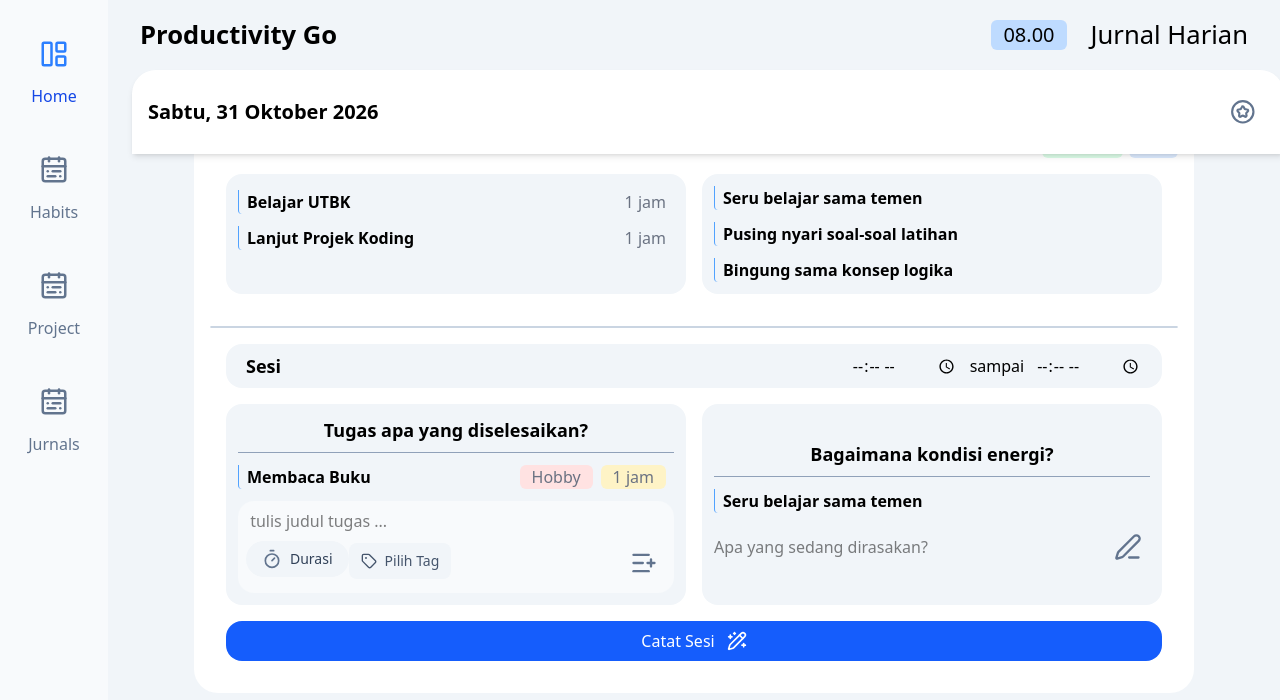
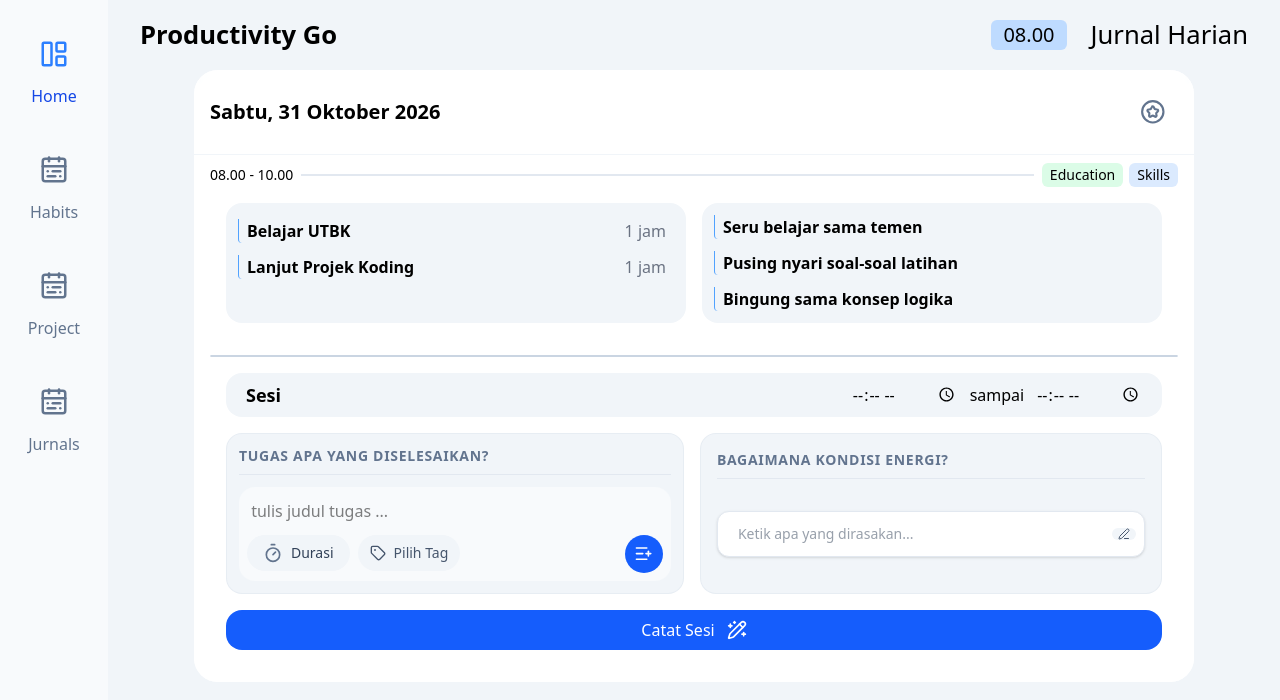
Before and after one commit to alkhudori1026/project-nov, a Next.js app: page / in a window 1280 px wide. Shown: the top 700 px of the page. Built offline with nearby package versions, Linux system fonts and the light colour scheme.

Commit message:
Refactor Home component to manage tasks and reflections; add scroll handling and update DurationPicker and TagPicker components for improved functionality

```diff
--- a/src/app/page.tsx
+++ b/src/app/page.tsx
@@ -10,8 +10,21 @@ import {
   Tag,
   PencilSparkles,
   PenLine,
-  Timer,
+  Trash2,
 } from "lucide-react";
+
+// 1. Kontrak Tipe Data: Bentuk pasti dari satu objek tugas
+interface Tugas {
+  id: string; // Identitas unik (penting untuk React Key)
+  nama: string; // Hasil dari input teks
+  durasi: string; // Hasil dari DurationPicker
+  tag: string; // Hasil dari TagPicker
+}
+
+interface Refleksi {
+  id: string;
+  teks: string;
+}
 
 import { useState } from "react";
 
@@ -31,13 +44,93 @@ export default function Home() {
     // Langsung jadikan tag baru tersebut sebagai yang terpilih
     setTagAktif(tagBaru);
   };
+  const [isScrolled, setIsScrolled] = useState(false);
+
+  // 2. Fungsi membaca pergerakan scroll
+  const tanganiScroll = (e: React.UIEvent<HTMLDivElement>) => {
+    // Jika guliran melewati batas 10px, anggap statusnya "sedang di-scroll"
+    setIsScrolled(e.currentTarget.scrollTop > 10);
+  };
+
+  // 2. Gudang Penyimpanan: Array yang menampung tugas jadi
+  const [daftarTugas, setDaftarTugas] = useState<Tugas[]>([]);
+
+  // 3. Ban Berjalan (Bahan Baku Sementara)
+  const [inputNamaTugas, setInputNamaTugas] = useState("");
+  const [inputDurasi, setInputDurasi] = useState("");
+  const [inputTag, setInputTag] = useState("");
+
+  const tanganiTambahTugas = () => {
+    // A. Validasi: Jangan proses jika nama tugas kosong
+    if (!inputNamaTugas.trim()) return;
+
+    // B. Rakit Objek Baru
+    const tugasBaru: Tugas = {
+      id: crypto.randomUUID(), // Menghasilkan ID unik standar industri
+      nama: inputNamaTugas,
+      durasi: inputDurasi || "0 j 0 m", // Fallback jika lupa diisi
+      tag: inputTag || "Tanpa Tag", // Fallback jika lupa diisi
+    };
+
+    // C. Pindahkan ke Gudang (Gabungkan dengan data yang sudah ada)
+    setDaftarTugas([...daftarTugas, tugasBaru]);
+
+    // D. Bersihkan Ban Berjalan (Reset form ke kosong)
+    setInputNamaTugas("");
+    setInputDurasi("");
+    setInputTag("");
+  };
+
+  const tanganiHapusTugas = (idYangDihapus: string) => {
+    // Filter akan menghasilkan array baru yang hanya berisi tugas
+    // yang ID-nya TIDAK SAMA dengan idYangDihapus
+    const daftarBaru = daftarTugas.filter(
+      (tugas) => tugas.id !== idYangDihapus,
+    );
+
+    // Timpa gudang lama dengan array baru yang sudah bersih
+    setDaftarTugas(daftarBaru);
+  };
+
+  const [daftarRefleksi, setDaftarRefleksi] = useState<Refleksi[]>([]);
+
+  // 3. Ban Berjalan (Input Teks Sementara)
+  const [inputRefleksi, setInputRefleksi] = useState("");
+
+  const tanganiTambahRefleksi = () => {
+    if (!inputRefleksi.trim()) return; // Cegah input kosong
+
+    const refleksiBaru: Refleksi = {
+      id: crypto.randomUUID(),
+      teks: inputRefleksi,
+    };
+
+    setDaftarRefleksi([...daftarRefleksi, refleksiBaru]);
+    setInputRefleksi(""); // Bersihkan kolom input
+  };
+
+  const tanganiHapusRefleksi = (idYangDihapus: string) => {
+    setDaftarRefleksi(daftarRefleksi.filter((r) => r.id !== idYangDihapus));
+  };
+
   return (
     <div className="grid grid-cols-[1fr_16fr] grid-rows-[auto_1fr] h-screen ">
       <Navigation viewAktif={viewAktif} onUbahView={setViewAktif} />
       <TopBar />
       {/*-----[ Main Page ]-----*/}
-      <div className="bg-slate-100 px-6 flex-1 pb-2 overflow-y-auto no-scrollbar">
-        <header className="bg-white rounded-t-3xl flex justify-between items-center p-4 shadow-md max-w-250 min-w-[90%] fixed z-50">
+      <div
+        className="bg-slate-100 px-6 flex-1 pb-2 overflow-y-auto no-scrollbar relative"
+        onScroll={tanganiScroll}
+      >
+        <div className="max-w-250 mx-auto bg-white rounded-3xl SHADOW-SM relative">
+          <header
+            className={`sticky top-0 z-20 flex justify-between items-center p-4 bg-white/75 backdrop-blur-sm transition-all duration-300 border-b
+            ${
+              isScrolled
+                ? "rounded-none shadow-md border-transparent" // Kondisi 2: Saat di-scroll (Tegas & Melayang)
+                : "rounded-t-3xl shadow-none border-slate-100" // Kondisi 1: Saat diam di atas (Menyatu dengan kartu)
+            }`}
+          >
             <h1 className="font-semibold text-xl">Sabtu, 31 Oktober 2026</h1>
             <IconButton
               icon={CircleStar}
@@ -49,7 +142,7 @@ export default function Home() {
               onClick={() => setIsFavorite(!isFavorite)}
             />
           </header>
-        <div className="bg-white rounded-b-3xl max-w-250 mx-auto min-h-max p-4 pt-0 mt-16 ">
+          <div className="bg-white rounded-b-3xl  min-h-max p-4 pt-2">
             <section id="log-sesi">
               <div className="flex items-center gap-2">
                 {/* Teks Jam: Ditahan agar tidak pernah patah baris atau menyusut */}
@@ -91,7 +184,9 @@ export default function Home() {
                     </h3>
                   </div>
                   <div className="w-full border-l border-blue-400 rounded-b-sm px-2">
-                  <h3 className="font-semibold">Bingung sama konsep logika</h3>
+                    <h3 className="font-semibold">
+                      Bingung sama konsep logika
+                    </h3>
                   </div>
                 </div>
               </div>
@@ -111,62 +206,117 @@ export default function Home() {
                 </div>
               </div>
               <div className="flex flex-col md:flex-row gap-4">
-              <div className="bg-slate-100 rounded-2xl w-full min-h-15 p-3 gap-3 flex flex-col items-center justify-center">
-                <h2 className="border-b border-slate-400 w-full text-center font-semibold text-lg pb-2">
+                <div className="bg-slate-100 border border-slate-200/60 rounded-2xl w-full min-h-15 p-3 gap-3 flex flex-col items-center justify-start">
+                  <h2 className="border-b border-slate-200 w-full text-left font-semibold text-sm text-slate-500 pb-2 uppercase tracking-wider">
                     Tugas apa yang diselesaikan?
                   </h2>
-                <div className="flex justify-between w-full border-l border-blue-400 rounded-b-sm px-2">
-                  <h3 className="font-semibold">Membaca Buku</h3>
-                  <div className="flex gap-2">
-                    <span className="text-gray-500 bg-red-100 rounded-md px-3">
-                      Hobby
+                  {daftarTugas.map((tugas) => (
+                    <div
+                      key={tugas.id}
+                      className="group relative flex justify-between items-center w-full bg-white rounded-r-md pl-4 pr-3 py-2 shadow-sm hover:shadow-md transition-shadow duration-300 overflow-hidden
+                                before:absolute before:inset-y-0 before:left-0 before:w-[2px] before:bg-blue-600
+                                hover:before:w-[4px] before:transition-all before:duration-300 before:ease-out"
+                    >
+                      <div className="flex items-center">
+                        <div className="w-0 opacity-0 overflow-hidden group-hover:w-9 group-hover:opacity-100 transition-all duration-300 ease-out flex shrink-0">
+                          <IconButton
+                            icon={Trash2}
+                            onClick={() => tanganiHapusTugas(tugas.id)}
+                            // 3. Tombol tetap berukuran solid (w-8 h-8) di dalam pintunya
+                            className="w-8 h-8 !text-red-400 hover:!text-red-600 hover:!bg-red-50 focus:opacity-100 shrink-0"
+                          />
+                        </div>
+                        <h3 className="text-left font-medium text-slate-700">
+                          {tugas.nama}
+                        </h3>
+                      </div>
+                      <div className="flex gap-2 shrink-0">
+                        <span className="text-xs font-medium text-emerald-700 bg-emerald-50 border border-emerald-200/60 rounded-md px-2 py-1">
+                          {tugas.tag}
                         </span>
-                    <span className="text-gray-500 bg-amber-100 rounded-md px-3">
-                      1 jam
+                        <span className="text-xs font-medium text-amber-700 bg-amber-50 border border-amber-200/60 rounded-md px-2 py-1">
+                          {tugas.durasi}
                         </span>
                       </div>
                     </div>
+                  ))}
                   <div className=" bg-slate-50 p-2 rounded-2xl flex flex-wrap justify-between w-full gap-2">
                     <input
                       type="text"
                       placeholder=" tulis judul tugas ..."
-                    className="outline-none"
+                      className="outline-none h-8"
+                      value={inputNamaTugas} // Layar membaca dari state
+                      onChange={(e) => setInputNamaTugas(e.target.value)}
                     ></input>
                     <div className="flex gap-2 w-full justify-between">
-                    <div>
+                      <div className="flex gap-2">
                         <DurationPicker
-                        onPilihDurasi={(hasil) => setDurasiTugas(hasil)}
+                          onPilihDurasi={setInputDurasi}
+                          durasiTerpilih={inputDurasi}
                         />
                         <TagPicker
                           daftarTag={daftarTagGlobal}
-                        tagTerpilih={tagAktif}
-                        onPilihTag={(tag) => setTagAktif(tag)}
-                        onBuatTagBaru={tanganiBuatTagBaru}
+                          tagTerpilih={inputTag} // Sambungkan ke ban berjalan inputTag, bukan tagAktif
+                          onPilihTag={setInputTag}
+                          onBuatTagBaru={(tag) => {
+                            setDaftarTagGlobal([...daftarTagGlobal, tag]);
+                            setInputTag(tag); // Langsung masukkan tag baru ke ban berjalan
+                          }}
                         />
                       </div>
 
-                    <button className="p-2 rounded-full hover:bg-slate-200 text-slate-500 transition-colors">
-                      <ListPlus className="size-[clamp(1rem,3vw,1.75rem)]" />
-                    </button>
+                      <IconButton
+                        icon={ListPlus}
+                        onClick={tanganiTambahTugas}
+                        // Karena kita butuh ListPlus lebih mencolok dari tombol lain,
+                        // kita timpa warnanya dengan palu godam (!)
+                        className="!bg-blue-600 !text-white hover:!bg-blue-700 size-[clamp(2rem,3vw,2.5rem)]"
+                      />
                     </div>
                   </div>
                 </div>
-              <div className="bg-slate-100 rounded-2xl w-full min-h-15 p-3 flex flex-col gap-3 items-center justify-center">
-                <h2 className="border-b border-slate-400 w-full text-center font-semibold text-lg pb-2">
+                <div className="bg-slate-100 border border-slate-200/60 rounded-2xl w-full p-4 flex flex-col gap-3">
+                  <h2 className="border-b border-slate-200 w-full text-left font-semibold text-sm text-slate-500 pb-2 uppercase tracking-wider">
                     Bagaimana kondisi energi?
                   </h2>
-                <div className="w-full border-l border-blue-400 rounded-b-sm px-2">
-                  <h3 className="font-semibold">Seru belajar sama temen</h3>
+
+                  {/* --- DAFTAR REFLEKSI YANG SUDAH JADI --- */}
+                  <div className="flex flex-col gap-2 w-full">
+                    {daftarRefleksi.map((ref) => (
+                      <div
+                        key={ref.id}
+                        className="group relative flex justify-between items-center w-full bg-white rounded-r-md pl-4 pr-3 py-2 shadow-sm hover:shadow-md transition-shadow duration-300 overflow-hidden before:absolute before:inset-y-0 before:left-0 before:w-[2px] before:bg-slate-400 hover:before:w-[4px] before:transition-all before:duration-300 before:ease-out"
+                      >
+                        <p className="text-sm text-slate-700">{ref.teks}</p>
+
+                        {/* Tombol Hapus Refleksi */}
+                        <IconButton
+                          icon={Trash2}
+                          onClick={() => tanganiHapusRefleksi(ref.id)}
+                          className="w-8 h-8 opacity-0 group-hover:opacity-100 !text-red-400 hover:!text-red-600 hover:!bg-red-50 transition-all focus:opacity-100 shrink-0"
+                        />
                       </div>
-                <div className="w-full flex justify-between gap-3">
+                    ))}
+                  </div>
+
+                  {/* --- AREA INPUT REFLEKSI --- */}
+                  <div className="flex justify-between items-center w-full gap-2 mt-2 bg-white p-2 rounded-xl border border-slate-200 shadow-sm">
                     <input
                       type="text"
-                    placeholder="Apa yang sedang dirasakan?"
-                    className="w-full outline-none"
-                  ></input>
-                  <button className="p-2 rounded-full hover:bg-slate-200 text-slate-500 transition-colors">
-                    <PenLine className="size-[clamp(1rem,3vw,1.75rem)]" />
-                  </button>
+                      placeholder="Ketik apa yang dirasakan..."
+                      className="w-full py-1 px-3 outline-none bg-transparent text-sm text-slate-700"
+                      value={inputRefleksi}
+                      onChange={(e) => setInputRefleksi(e.target.value)}
+                      onKeyDown={(e) => {
+                        // Trik UX: Eksekusi fungsi jika tombol yang ditekan adalah Enter
+                        if (e.key === "Enter") tanganiTambahRefleksi();
+                      }}
+                    />
+                    <IconButton
+                      icon={PenLine}
+                      onClick={tanganiTambahRefleksi}
+                      className="!bg-slate-100 hover:!bg-slate-200 !text-slate-600 shrink-0"
+                    />
                   </div>
                 </div>
               </div>
@@ -180,5 +330,6 @@ export default function Home() {
           </div>
         </div>
       </div>
+    </div>
   );
 }
--- a/src/components/TagPicker.tsx
+++ b/src/components/TagPicker.tsx
@@ -68,7 +68,7 @@ export default function TagPicker({
       <button
         type="button"
         onClick={() => setIsOpen(!isOpen)}
-        className={`flex items-center gap-2 px-3 py-2 rounded-lg transition-colors font-medium text-sm focus:outline-none focus-visible:ring-2 focus-visible:ring-blue-500 ${
+        className={`flex items-center gap-2 px-3 py-2 rounded-full transition-colors font-medium text-sm focus:outline-none focus-visible:ring-2 focus-visible:ring-blue-500 ${
           tagTerpilih
             ? "bg-indigo-100 text-indigo-700 hover:bg-indigo-200" // Mode: Sudah ada tag terpilih
             : "bg-slate-100 text-slate-600 hover:bg-slate-200" // Mode: Kosong
@@ -80,7 +80,7 @@ export default function TagPicker({
 
       {/* LACI OPERASIONAL (COMBOBOX) */}
       {isOpen && (
-        <div className="absolute left-0 bottom-full mb-2 z-50 w-56 origin-bottom-left bg-white border border-slate-200 shadow-xl rounded-2xl overflow-hidden flex flex-col">
+        <div className="absolute left-0 left-0 mb-2 z-50 w-56 origin-top-right bg-white border border-slate-200 shadow-xl rounded-2xl overflow-hidden flex flex-col">
           {/* Area Pencarian */}
           <div className="flex items-center gap-2 px-3 border-b border-slate-100 bg-slate-50">
             <Search className="w-4 h-4 text-slate-400 shrink-0" />
--- a/src/components/TopBar.tsx
+++ b/src/components/TopBar.tsx
@@ -1,14 +1,14 @@
 export default function TopBar() {
   return (
     <div className="bg-slate-100 px-8 py-[clamp(0.5rem,2vw,1rem)] flex flex-col md:flex-row gap-2 justify-between items-center">
-      <p className="font-bold text-[clamp(1.5rem,2vw,2.5rem)] w-full">
+      <p className="font-bold text-[clamp(1.5rem,2vw,2.5rem)] text-nowrap">
         Productivity Go
       </p>
       <div className="flex gap-6 items-center justify-between md:justify-end w-full">
         <span className="text-[clamp(1rem,2vw,1.25rem)] bg-blue-200 px-3 rounded-md">
           08.00
         </span>
-        <p className="text-[clamp(1.5rem,2vw,2.5rem)] font-medium">
+        <p className="text-[clamp(1.5rem,2vw,2.5rem)] font-medium text-nowrap">
           Jurnal Harian
         </p>
       </div>
```
Also changed, not shown: src/components/DurationPicker.tsx (+15 -3 lines). Lines whose indentation alone changed are shown as unchanged.
